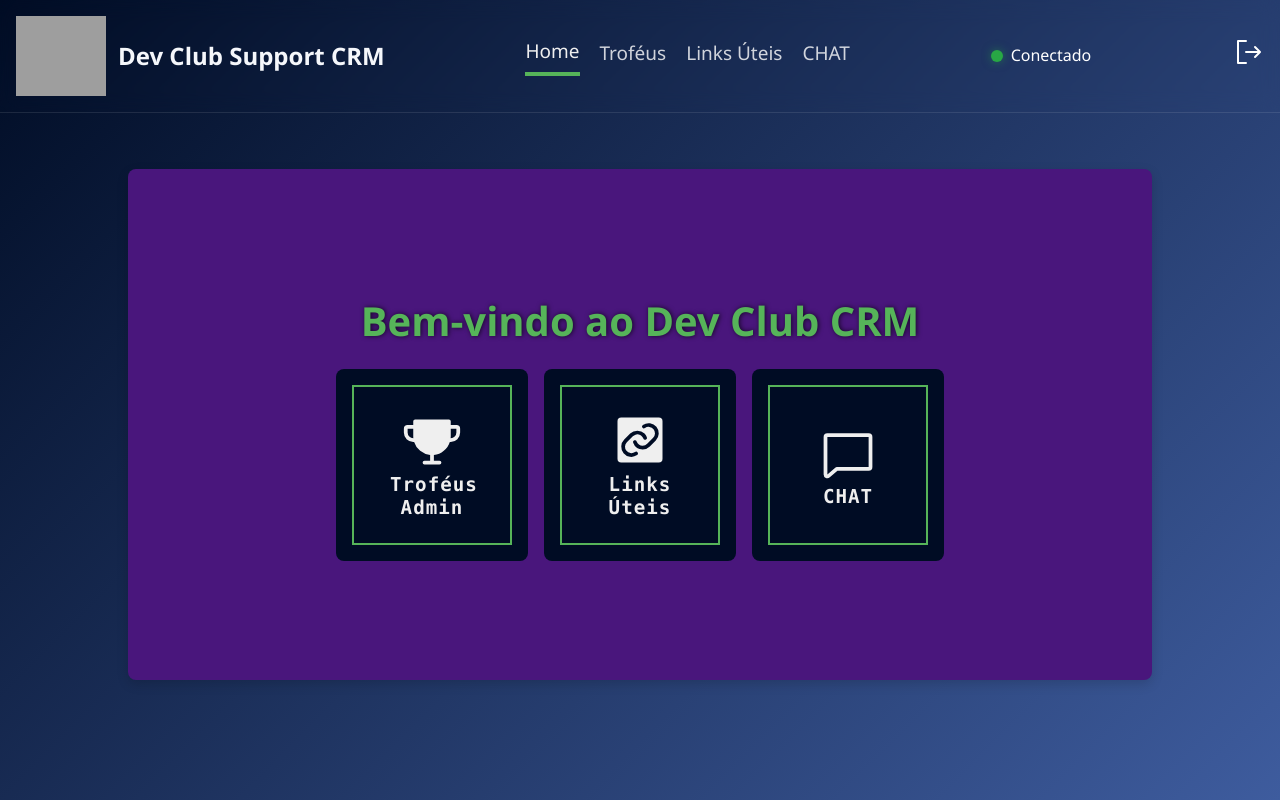
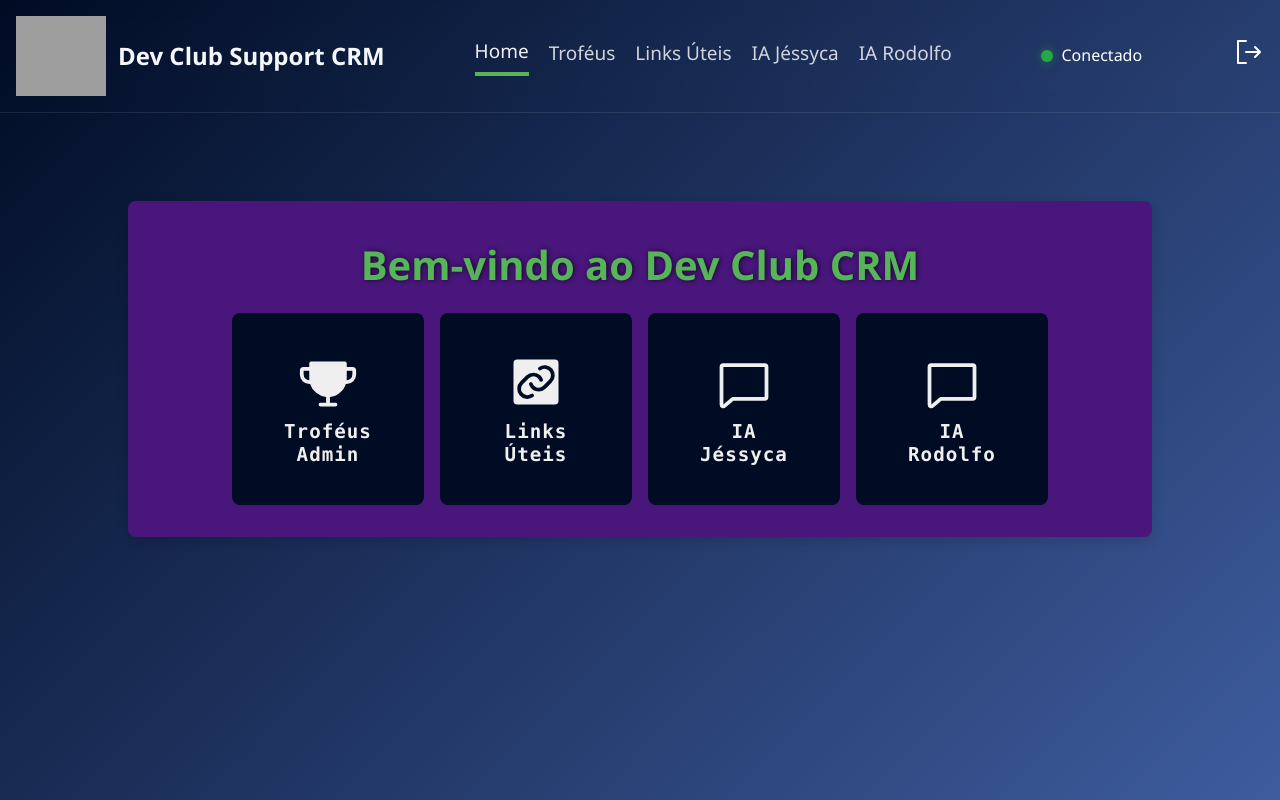
Before and after one commit to MaiaAndrey31/DevClub-SupportCRM, a React (Vite) app: page / in a window 1280 px wide. Built offline with nearby package versions, Linux system fonts and the light colour scheme; no server answers; sample sign-in values are in the browser's storage; grey boxes are pictures that could not be loaded.

Commit message:
IA Rodolfo

```diff
--- /dev/null
+++ b/src/Pages/ChatRodolfo/index.jsx
@@ -0,0 +1,149 @@
+// src/Pages/Chat/index.jsx
+
+import { useState, useEffect, useRef } from 'react';
+import { perguntarChatGPT } from '../../services/openaiRm';
+import Header from '../../components/Header';
+
+function ChatRodolfo() {
+    const [mensagem, setMensagem] = useState('');
+    const [respostas, setRespostas] = useState([]);
+
+    const enviarMensagem = async () => {
+        const mensagemLimpa = mensagem.trim();
+        if (!mensagemLimpa) return;
+
+        // Limpa o campo de mensagem imediatamente para melhor UX
+        setMensagem('');
+
+        try {
+            // Adiciona a mensagem do usuário ao chat
+            const novaMensagem = { tipo: 'usuário', texto: mensagemLimpa };
+            setRespostas((prev) => [...prev, novaMensagem]);
+
+            // Adiciona um indicador de carregamento
+            setRespostas((prev) => [...prev, { tipo: 'ia', texto: 'Digitando...', isLoading: true }]);
+
+            // Consulta a IA
+            const respostaIA = await perguntarChatGPT(mensagemLimpa);
+
+            // Remove o indicador de carregamento e adiciona a resposta
+            setRespostas((prev) =>
+                prev.filter(msg => !msg.isLoading).concat({ tipo: 'ia', texto: respostaIA })
+            );
+        } catch (error) {
+            console.error('Erro ao enviar mensagem:', error);
+            // Remove o indicador de carregamento e mostra mensagem de erro
+            setRespostas((prev) =>
+                prev.filter(msg => !msg.isLoading).concat({
+                    tipo: 'ia',
+                    texto: 'Desculpe, ocorreu um erro ao processar sua mensagem. Por favor, tente novamente.'
+                })
+            );
+        }
+    };
+
+    const mensagensEndRef = useRef(null);
+
+    // Efeito para rolagem automática
+    useEffect(() => {
+        if (mensagensEndRef.current) {
+            mensagensEndRef.current.scrollIntoView({ behavior: 'smooth' });
+        }
+    }, [respostas]);
+
+    return (
+
+        <>
+        <Header status={"connected"} page="IA Rodolfo" />
+        <div style={{ padding: '2rem', maxWidth: '800px', margin: '0 auto' }}>
+
+
+            <div
+                style={{
+                    marginBottom: '.5rem',
+                    height: '60vh',
+                    maxHeight: '600px',
+                    width: '60vw',
+                    overflowY: 'auto',
+                    border: '1px solid #49167C',
+                    borderRadius: '8px',
+                    padding: '1rem',
+                    backgroundColor: '#000C24',
+                    boxShadow: '0 2px 10px rgba(0, 0, 0, 0.05)'
+                }}
+                id="chat-container"
+            >
+                {respostas.map((msg, index) => (
+                    <div
+                        key={index}
+                        style={{
+                            marginBottom: '1rem',
+                            textAlign: msg.tipo === 'ia' ? 'left' : 'right',
+                            color: msg.tipo === 'ia' ? '#f0f0f0' : '#56B459',
+                        }}
+                    >
+                        <strong>{msg.tipo === 'ia' ? 'Jéssyca:' : 'Você:'}</strong>
+                        <br />
+                        <span style={{
+                            display: 'inline-block',
+                            padding: '8px 12px',
+                            borderRadius: '18px',
+                            backgroundColor: msg.tipo === 'ia' ? '#49167C' : '#56B459',
+                            color: msg.tipo === 'ia' ? '#ffffff' : 'white',
+                            maxWidth: '80%',
+                            wordBreak: 'break-word',
+                            textAlign: 'left'
+                        }}>
+                            {msg.texto}
+                        </span>
+                    </div>
+                ))}
+                <div ref={mensagensEndRef} />
+            </div>
+
+            <div style={{ display: 'flex', gap: '10px', alignItems: 'flex-end' }}>
+                <textarea
+                    rows="3"
+                    style={{
+                        flex: 1,
+                        padding: '10px',
+                        borderRadius: '4px',
+                        border: '1px solid #49167C',
+                        backgroundColor: '#000C24',
+                        color: '#ffffff',
+                        resize: 'none',
+                        fontFamily: 'inherit',
+                        fontSize: '14px'
+                    }}
+                    value={mensagem}
+                    onChange={(e) => setMensagem(e.target.value)}
+                    onKeyDown={(e) => {
+                        if (e.key === 'Enter' && !e.shiftKey) {
+                            e.preventDefault();
+                            enviarMensagem();
+                        }
+                    }}
+                    placeholder="Digite sua mensagem... (Pressione Enter para enviar, Shift+Enter para nova linha)"
+                />
+                <button
+                    onClick={enviarMensagem}
+                    style={{
+                        padding: '10px 20px',
+                        backgroundColor: '#56B459',
+                        color: 'white',
+                        border: 'none',
+                        borderRadius: '4px',
+                        cursor: 'pointer',
+                        height: 'fit-content',
+                        fontSize: '14px'
+                    }}
+                >
+                    Enviar
+                </button>
+            </div>
+        </div>
+        </>
+    );
+}
+
+export default ChatRodolfo;
--- a/src/Pages/Home/index.jsx
+++ b/src/Pages/Home/index.jsx
@@ -13,6 +13,7 @@ import {
   Content,
   MainContent,
   MenuItem,
+  ButtonSlide,
 } from "./styles";
 import theme from "../../styles/theme";
 import { useNavigate } from "react-router-dom";
@@ -31,38 +32,38 @@ const Home = () => {
             <Title>Bem-vindo ao Dev Club CRM</Title>
             <div>
               <MenuItem>
-                <button
+                <ButtonSlide
                   className="button_slide slide_diagonal"
                   onClick={() => navigate("/painel")}
                 >
                   <TrophyIcon size={60} color={theme.colors.text} weight="fill" />
                   <p>Troféus Admin</p>
-                </button>
+                </ButtonSlide>
               </MenuItem>
               <MenuItem>
-                <button
+                <ButtonSlide
                   className="button_slide slide_diagonal"
                   onClick={() => navigate("/links")}
                 >
                   <LinkIcon size={60} color={theme.colors.text} weight="fill" />
                   <p>Links Úteis</p>
-                </button>
+                </ButtonSlide>
               </MenuItem>
               <MenuItem>
-                <button className="button_slide slide_diagonal"
+                <ButtonSlide className="button_slide slide_diagonal"
                 onClick={() => navigate("/chat")}>
                   <ChatIcon size={60} color={theme.colors.text} />
-                  <p>CHAT</p>
-                </button>
+                  <p>IA Jéssyca</p>
+                </ButtonSlide>
+              </MenuItem>
+              <MenuItem>
+                <ButtonSlide className="button_slide slide_diagonal"
+                onClick={() => navigate("/iarodolfo")}>
+                  <ChatIcon size={60} color={theme.colors.text} />
+                  <p>IA Rodolfo</p>
+                </ButtonSlide>
               </MenuItem>
               {/* <MenuItem>
-                <button className="button_slide slide_diagonal"
-                onClick={() => navigate("/sorteios")}>
-                  <CloverIcon size={60} color={theme.colors.text} />
-                  <p>Sorteios</p>
-                </button>
-              </MenuItem>
-              <MenuItem>
                 <button className="button_slide slide_diagonal">
                   <Wrench size={60} color={theme.colors.text} />
                   <p>Tools</p>
--- a/src/Pages/Home/styles.js
+++ b/src/Pages/Home/styles.js
@@ -1,5 +1,30 @@
 import styled from "styled-components";
 import theme from "../../styles/theme";
+
+// Layout components
+export const Layout = styled.div`
+  background: linear-gradient(135deg, #000c24 0%, #3e5c9e 100%);
+  display: flex;
+  flex-direction: column;
+  min-height: 100vh;
+`;
+
+export const Content = styled.main`
+  flex: 1;
+  padding: 2rem;
+  display: flex;
+  flex-direction: column;
+  align-items: center;
+  overflow: hidden;
+`;
+
+export const MainContent = styled.div`
+  width: 100%;
+  max-width: 1200px;
+  margin: 0 auto;
+  padding: 1.5rem;
+  overflow-y: auto;
+`;
 
 export const HomeContainer = styled.div`
   height: 80%;
@@ -31,6 +56,32 @@ export const Title = styled.h1`
   text-align: center;
   text-shadow: 1px 0px 5px rgba(0, 0, 0, 0.7);
 `;
+
+export const ButtonSlide = styled.button`
+  display: flex;
+  flex-direction: column;
+  align-items: center;
+  justify-content: center;
+  gap: 0.5rem;
+  color: #FFF;
+  border: 2px solid ${theme.colors.accent};
+  border-radius: 0;
+  padding: 18px 36px;
+  font-family: "Lucida Console", Monaco, monospace;
+  font-size: 14px;
+  letter-spacing: 1px;
+  cursor: pointer;
+  box-shadow: inset 0 0 0 0 ${theme.colors.accent};
+  transition: ease-out 0.3s;
+  -webkit-transition: ease-out 0.3s;
+  -moz-transition: ease-out 0.3s;
+  background: transparent;
+
+  &:hover {
+    box-shadow: inset 400px 50px 0 0 ${theme.colors.accent};
+  }
+`;
+
 export const MenuItem = styled.div`
   display: flex;
   flex-direction: column;
@@ -38,7 +89,6 @@ align-items: center;
   justify-content: center;
   gap: 0.5rem;
   padding: 1rem;
-
   background-color: ${theme.colors.primaryDark};
   border-radius: ${theme.borderRadius};
   box-shadow: ${theme.boxShadow};
@@ -56,8 +106,6 @@ button {
     background-color: transparent;
     border: none;
     cursor: pointer;
-
-
   }
 
   p {
@@ -65,51 +113,4 @@ p {
     font-weight: 700;
     color: ${theme.colors.text};
   }
-
-.button_slide {
-  color: #FFF;
-  border: 2px solid ${theme.colors.accent};
-  border-radius: 0px;
-  padding: 18px 36px;
-  display: inline-block;
-  font-family: "Lucida Console", Monaco, monospace;
-  font-size: 14px;
-  letter-spacing: 1px;
-  cursor: pointer;
-  box-shadow: inset 0 0 0 0 ${theme.colors.accent};
-  -webkit-transition: ease-out 0.3s;
-  -moz-transition: ease-out 0.3s;
-  transition: ease-out 0.3s;
-}
-
-
-
-.slide_diagonal:hover {
-  box-shadow: inset 400px 50px 0 0 ${theme.colors.accent};
-}
-
-#outer {
-  width: 364px;
-  margin: 50px auto 0 auto;
-  text-align: center;
-}
-`
-
-
-
-export const Layout = styled.div`
-  background: linear-gradient(135deg, #000c24 0%, #3e5c9e 100%);
-  display: flex;
-  flex-direction: column;
-  min-height: 100vh;
 `;
-export const Content = styled.div`
-  display: flex;
-  flex: 1;
-  overflow: hidden;
-`;
-export const MainContent = styled.main`
-  flex: 1;
-  padding: 1.5rem;
-  overflow-y: auto;
-`;
--- a/src/components/Header/index.jsx
+++ b/src/components/Header/index.jsx
@@ -37,7 +37,10 @@ export default function Header({ status, page }) {
             Links Úteis
           </HeaderLink>
           <HeaderLink to={"/chat"} $isActive={pathname === "/chat"}>
-            CHAT
+            IA Jéssyca
+          </HeaderLink>
+          <HeaderLink to={"/iarodolfo"} $isActive={pathname === "/iarodolfo"}>
+            IA Rodolfo
           </HeaderLink>
           {/* <HeaderLink to={"/sorteios"} $isActive={pathname === "/sorteios"}>
             Sorteios
--- a/src/routes/routes.jsx
+++ b/src/routes/routes.jsx
@@ -5,6 +5,7 @@ import Links from "../Pages/Links";
 import Login from "../Pages/Login";
 import { Private } from "./Private";
 import Chat from "../Pages/Chat";
+import ChatRodolfo from "../Pages/ChatRodolfo";
 
 const router = createBrowserRouter([
   {
@@ -28,10 +29,10 @@ const router = createBrowserRouter([
     ),
   },
   {
-    path: "/sorteios",
+    path: "/iarodolfo",
     element: (
       <Private>
-        <Chat />
+        <ChatRodolfo />
       </Private>
     ),
   },
```
Lines whose indentation alone changed are shown as unchanged.
